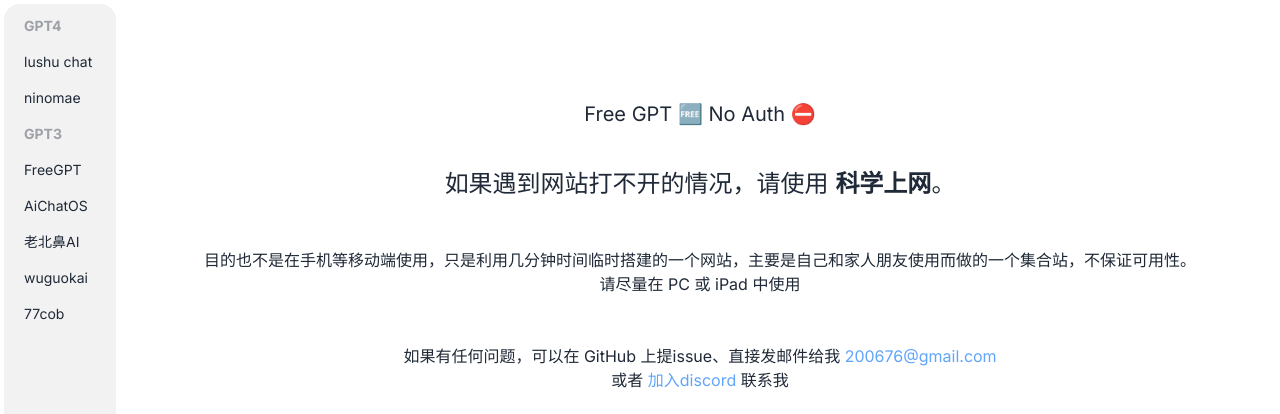
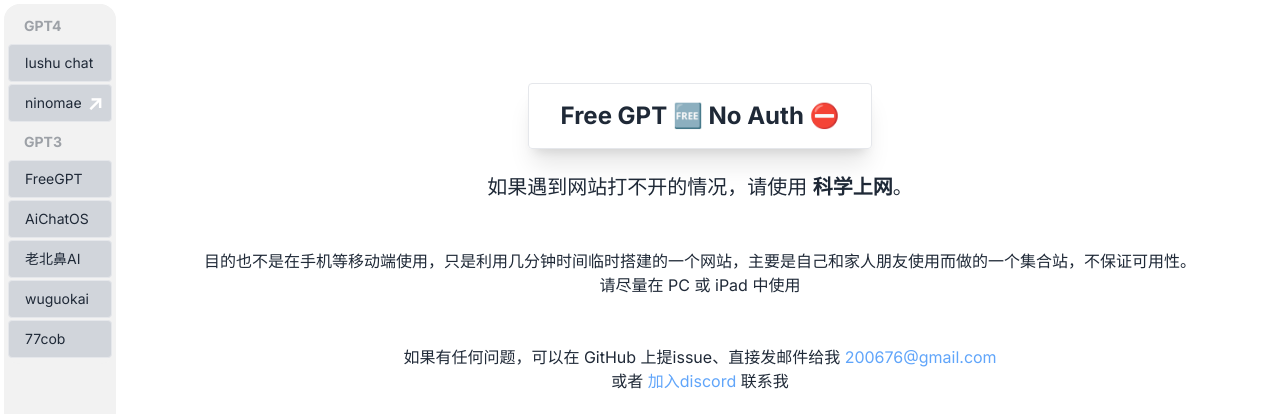
Before and after one commit to zsio/Free-GPT-No-Auth, a Next.js app: page / in a window 1280 px wide. Shown: the top 414 px of the page. Built offline with nearby package versions, Linux system fonts and the light colour scheme.

Commit message:
修复移动端样式

```diff
--- a/src/app/page.tsx
+++ b/src/app/page.tsx
@@ -39,6 +39,7 @@
   {
     title: 'ninomae',
     modelType: ['gpt4'],
+    newWindow: true,
     url: 'https://magic.ninomae.top/zh',
   },
 ]
@@ -48,7 +49,7 @@
   const [site, setSite] = useState<Site>()
 
   const handleChangeSite = (site: Site)=> {
-    if (site.openTab){
+    if (site.newWindow){
       window.open(site.url)
       return
     }
@@ -66,10 +67,10 @@
             </div>
           ): (
             <div className="h-full flex flex-col items-center justify-center">
-              <h1 className="p-4 text-xl">
+              <h1 className="p-4 pl-8 pr-8 text-2xl font-bold border rounded shadow-xl">
                 Free GPT 🆓 No Auth ⛔
               </h1>
-              <p className="p-6 text-xl md:text-2xl">
+              <p className="p-6 text-lg md:text-xl">
                 如果遇到网站打不开的情况，请使用 <span className="font-bold">科学上网</span>。
               </p>
               <div className="p-6 text-center">
--- a/src/components/list.tsx
+++ b/src/components/list.tsx
@@ -16,30 +16,32 @@
   const gpt3Sites = sites.filter(site => site.modelType.includes('gpt3'))
   const gpt4Sites = sites.filter(site => site.modelType.includes('gpt4'))
 
+  const liTag = (site: Site) => (
+    <li
+      className="flex items-center justify-center cursor-pointer mb-0.5 border bg-gray-300 rounded relative"
+      onClick={() => onChange(site)}
+      key={site.url}>
+      <a className={`w-full ${site.url === currentSite?.url ? 'active' : ''}`}>{site.title}</a>
+      {
+        site.newWindow && (
+          <span className="absolute text-xl right-0 font-bold text-white p-1 pl-2 pr-2">
+            ↗
+          </span>
+        )
+      }
+    </li>
+  )
+
   return (
     <ul className="p-1 menu rounded-box bg-base-200">
       <li className="menu-title">GPT4</li>
       {
-        gpt4Sites.map((site) => (
-          <li
-            className="flex items-center justify-center cursor-pointer"
-            onClick={() => onChange(site)}
-            key={site.url}>
-            <a className={`w-full ${site.url === currentSite?.url ? 'active' : ''}`}>{site.title}</a>
-          </li>
-        ))
+        gpt4Sites.map((site) => liTag(site))
       }
 
       <li className="menu-title">GPT3</li>
       {
-        gpt3Sites.map((site) => (
-          <li
-            className="flex items-center justify-center cursor-pointer"
-            onClick={() => onChange(site)}
-            key={site.url}>
-            <a className={`w-full ${site.url === currentSite?.url ? 'active' : ''}`}>{site.title}</a>
-          </li>
-        ))
+        gpt3Sites.map((site) => liTag(site))
       }
     </ul>
   )
--- a/src/components/side.tsx
+++ b/src/components/side.tsx
@@ -34,7 +34,7 @@
         </div>
       </div>
 
-      <div className="block md:hidden">
+      <div className={`${props.site?.url? 'hidden':'block'} md:hidden`}>
         <div className="w-full p-4 mt-5 mb-5">
           <h1 className="p-2">点击下方的网站列表，刷新页面即可返回。</h1>
           <List {...props} />
--- a/src/types/type.d.ts
+++ b/src/types/type.d.ts
@@ -10,5 +10,5 @@
   url: string
   modelType: (keyof typeof ModelType)[]
   icon?: string
-  openTab?: boolean
+  newWindow?: boolean
 }
```
